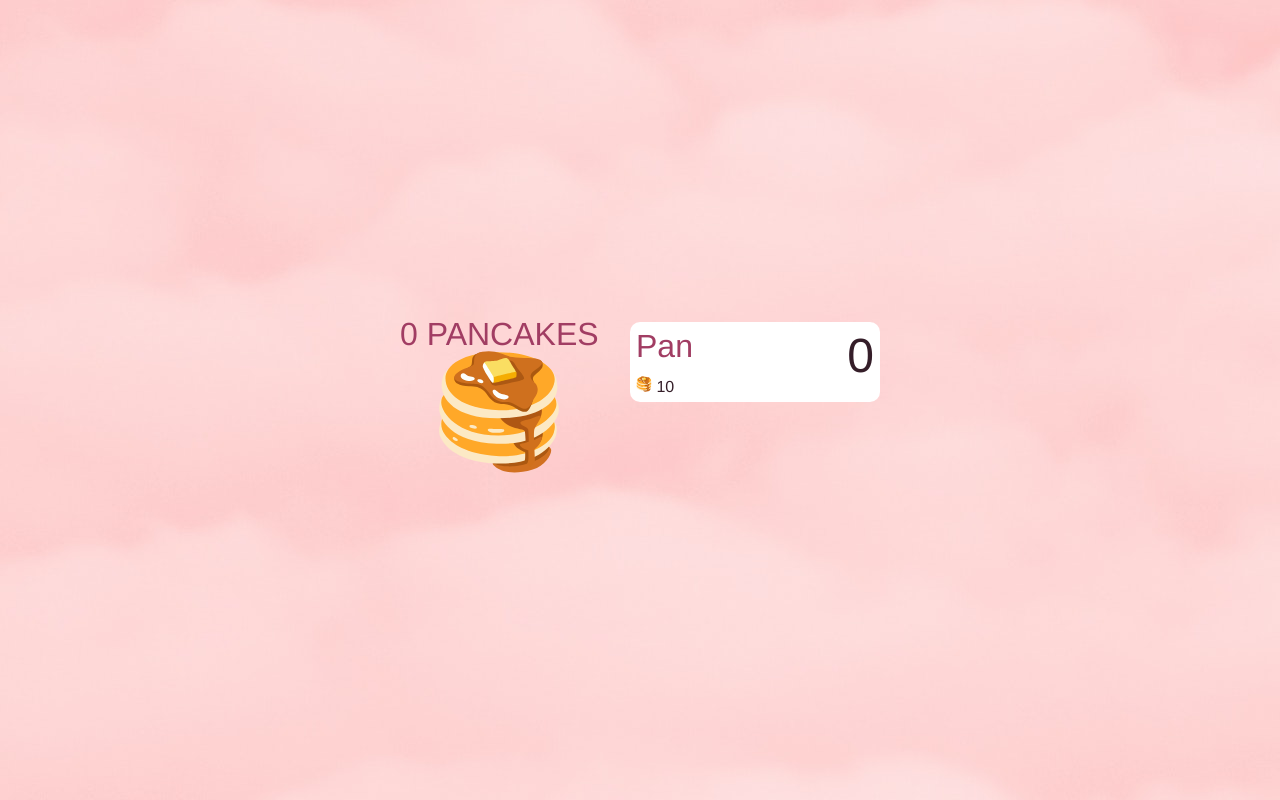
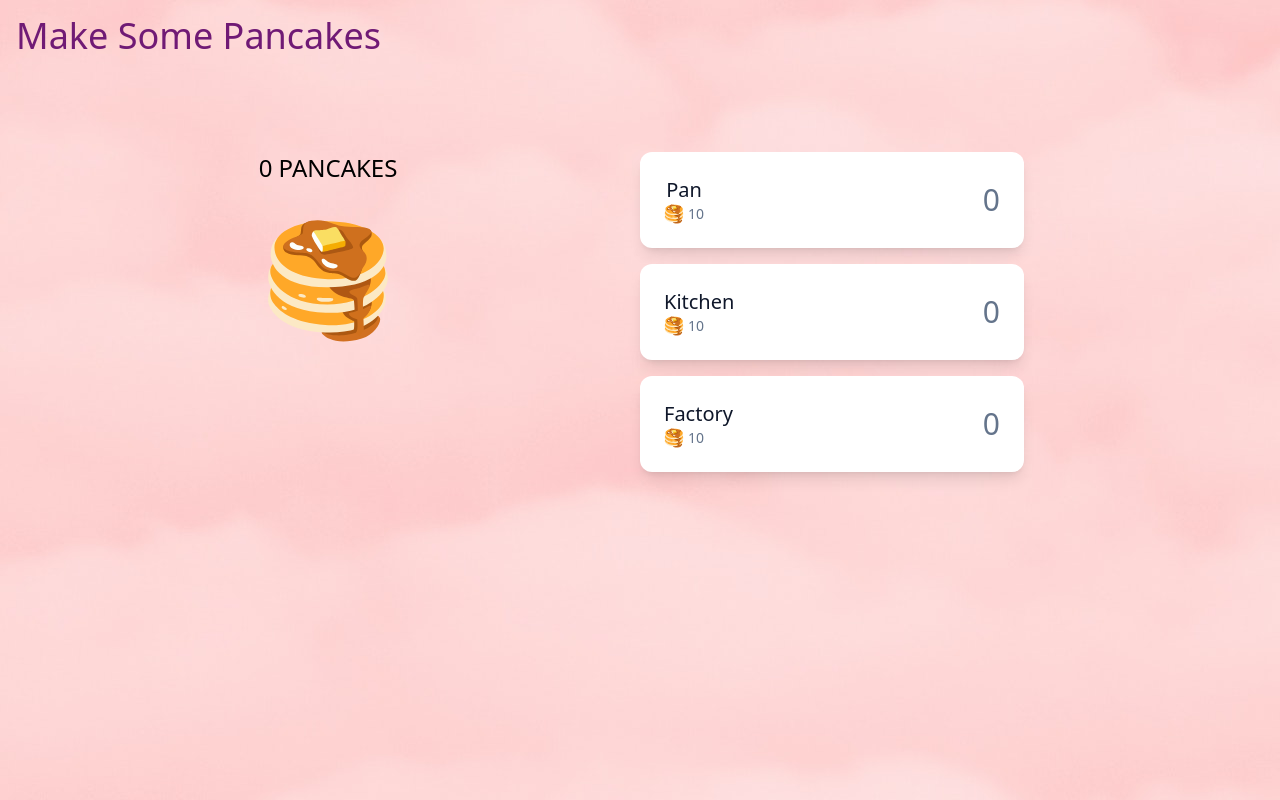
Before and after one commit to mateusz-bielak/pancakes, a React (Vite) app: page / in a window 1280 px wide. Built offline with nearby package versions, Linux system fonts and the light colour scheme.

Commit message:
Setup tailwind

```diff
--- a/index.html
+++ b/index.html
@@ -4,7 +4,7 @@
     <meta charset="UTF-8" />
     <link rel="icon" type="image/svg+xml" href="./src/assets/pancakes.svg" />
     <meta name="viewport" content="width=device-width, initial-scale=1.0" />
-    <title>Touch My Pancakes</title>
+    <title>Make Some Pancakes</title>
   </head>
   <body>
     <div id="root"></div>
--- a/package.json
+++ b/package.json
@@ -21,6 +21,7 @@
     "@typescript-eslint/eslint-plugin": "^5.39.0",
     "@typescript-eslint/parser": "^5.39.0",
     "@vitejs/plugin-react": "^2.1.0",
+    "autoprefixer": "^10.4.12",
     "eslint": "^8.24.0",
     "eslint-config-prettier": "^8.5.0",
     "eslint-import-resolver-typescript": "^3.5.1",
@@ -28,7 +29,10 @@
     "eslint-plugin-prettier": "^4.2.1",
     "eslint-plugin-react": "^7.31.8",
     "eslint-plugin-react-hooks": "^4.6.0",
+    "postcss": "^8.4.17",
     "prettier": "^2.7.1",
+    "prettier-plugin-tailwindcss": "^0.1.13",
+    "tailwindcss": "^3.1.8",
     "typescript": "^4.6.4",
     "vite": "^3.1.0"
   }
--- /dev/null
+++ b/postcss.config.cjs
@@ -0,0 +1,6 @@
+module.exports = {
+  plugins: {
+    tailwindcss: {},
+    autoprefixer: {},
+  },
+}
--- a/src/App.css
+++ /dev/null
@@ -1,58 +0,0 @@
-body {
-  background-image: url('./assets/background.jpg');
-}
-
-#root {
-  display: flex;
-  justify-content: space-between;
-  width: 100%;
-  max-width: 480px;
-  margin: 0 auto;
-  color: #A13D63
-}
-
-.counter-wrapper {
-  display: flex;
-  flex-direction: column;
-  justify-content: center;
-  align-items: center;
-  font-size: 2rem;
-}
-
-.maker {
-  display: flex;
-  justify-content: space-between;
-
-  height: 80px;
-  width: 250px;
-  background-color: #FFFFFF;
-  border-radius: 10px;
-
-  padding: 6px;
-
-  color: #351E29;
-  text-align: left;
-  font-size: 3rem;
-}
-
-.maker-details {
-  display: flex;
-  flex-direction: column;
-  height: 100%;
-  justify-content: space-between;
-}
-
-.maker-name {
-  color: #A13D63;
-  font-size: 2rem;
-  margin: 0;
-}
-
-.maker-price {
-  margin: 0;
-  font-size: 1rem;
-}
-
-.maker-price > img {
-  height: 1em;
-}
--- a/src/App.tsx
+++ b/src/App.tsx
@@ -1,8 +1,9 @@
 import { useCallback, useEffect, useState } from 'react';
 import pancakesSVG from './assets/pancakes.svg';
-import './App.css';
 
 const PAN_PRICE = 10;
+
+const names = ['Pan', 'Kitchen', 'Factory'];
 
 function App() {
   const [count, setCount] = useState(0);
@@ -23,24 +24,38 @@ function App() {
   }, [passiveIncome]);
 
   return (
-    <>
-      <div className='counter-wrapper'>
-        {Math.round(count)} PANCAKES
-        <button className='pancakes' onClick={() => setCount(count => count + 1)}>
-          <img src={pancakesSVG} alt='Pancakes' />
-        </button>
+    <div className='m-4'>
+      <h1 className='text-4xl text-fuchsia-900'>Make Some Pancakes</h1>
+      <div className='container mx-auto mt-24'>
+        <div className='grid grid-cols-2'>
+          <div className='flex flex-col items-center gap-8'>
+            <span className='text-2xl'>{Math.round(count)} PANCAKES</span>
+            <button className='pancakes' onClick={() => setCount(count => count + 1)}>
+              <img src={pancakesSVG} alt='Pancakes' />
+            </button>
+          </div>
+          <div className='flex flex-col gap-4'>
+            {names.map(name => (
+              <button
+                key={name}
+                className='flex max-w-sm items-center justify-between space-x-4 rounded-xl bg-white p-6 shadow-lg'
+                onClick={buyPan}
+              >
+                <div className='flex flex-col'>
+                  <p className='text-xl font-medium text-slate-900'>{name}</p>
+                  <div className='flex space-x-1'>
+                    <img className='h-5' src={pancakesSVG} alt={`${name} Logo`} />
+                    <span className='text-sm text-slate-500'>{PAN_PRICE}</span>
+                  </div>
+                  <p className='text-sm font-medium text-slate-500'></p>
+                </div>
+                <p className='text-3xl text-slate-500'>{pans}</p>
+              </button>
+            ))}
+          </div>
+        </div>
       </div>
-      <button className='maker' disabled={PAN_PRICE > count} onClick={buyPan}>
-        <div className='maker-details'>
-          <p className='maker-name'>Pan</p>
-          <p className='maker-price'>
-            <img src={pancakesSVG} alt='Pancakes' />{' '}
-            <span className='maker-price'>{PAN_PRICE}</span>
-          </p>
-        </div>
-        {pans}
-      </button>
-    </>
+    </div>
   );
 }
 
--- a/src/index.css
+++ b/src/index.css
@@ -1,21 +1,7 @@
-:root {
-  font-family: Helvetica, Arial, sans-serif;
-  font-size: 16px;
-  line-height: 24px;
-  font-weight: 400;
-}
+@tailwind base;
+@tailwind components;
+@tailwind utilities;
 
 body {
-  margin: 0;
-  display: flex;
-  place-items: center;
-  min-width: 320px;
-  min-height: 100vh;
+  background-image: url('./assets/background.jpg');
 }
-
-button {
-  background-color: transparent;
-  border: none;
-  outline: none;
-  font-family: inherit;
-}
--- /dev/null
+++ b/tailwind.config.cjs
@@ -0,0 +1,8 @@
+/** @type {import('tailwindcss').Config} */
+module.exports = {
+  content: ['./index.html', './src/**/*.{js,ts,jsx,tsx}'],
+  theme: {
+    extend: {},
+  },
+  plugins: [],
+};
```
Also changed, not shown: 2 other files (tests, documents, lock files or other folders).
